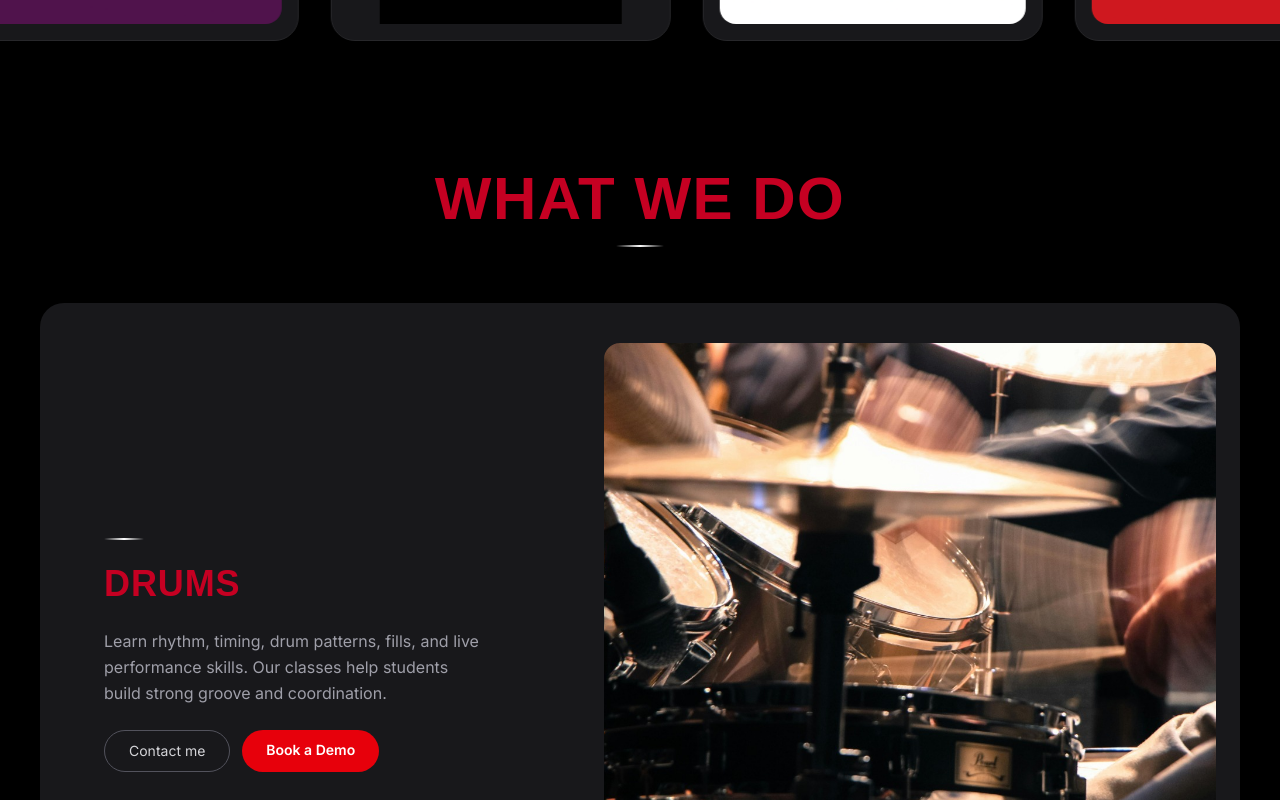
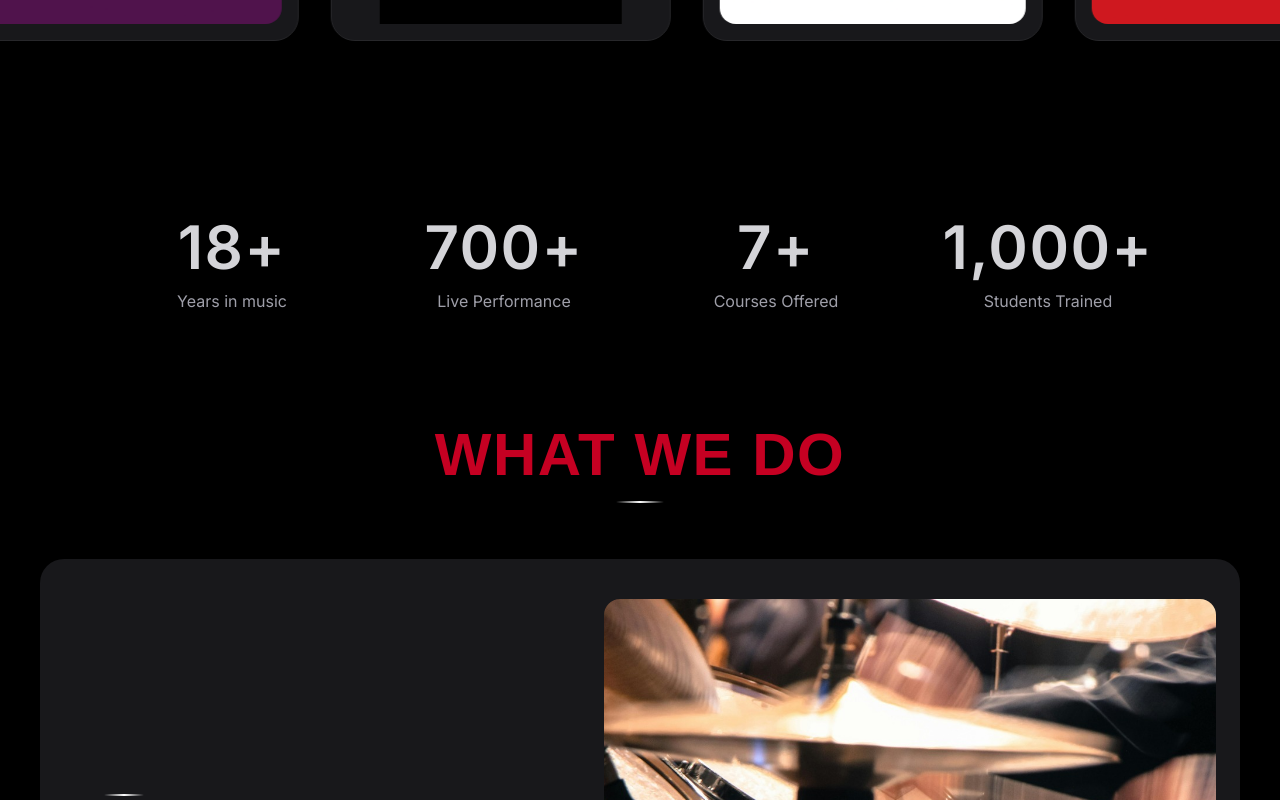
Before and after one commit to sarman03/ars-musica, a Next.js app: page / in a window 1280 px wide. Shown: the part 1300-2100 px from the top of the page. Built offline with nearby package versions, Linux system fonts and the light colour scheme; no server answers; a web font is replaced by a local one.

Commit message:
section order

```diff
--- a/src/app/page.tsx
+++ b/src/app/page.tsx
@@ -61,12 +61,12 @@ export default function Home() {
       <Navbar />
       <HeroSection />
       <AffiliationSection />
+      <StatsSection />
       <WhatWeDoSection />
       <QuoteSection />
       <div className="relative z-[2]">
         <MentorsSection />
         <AboutSection />
-        <StatsSection />
         <GallerySection />
         <FaqSection />
         <ContactSection />
```
